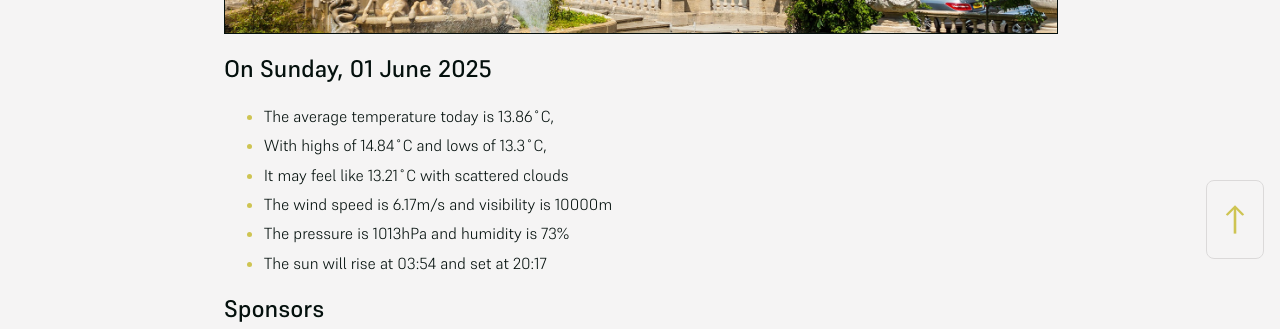
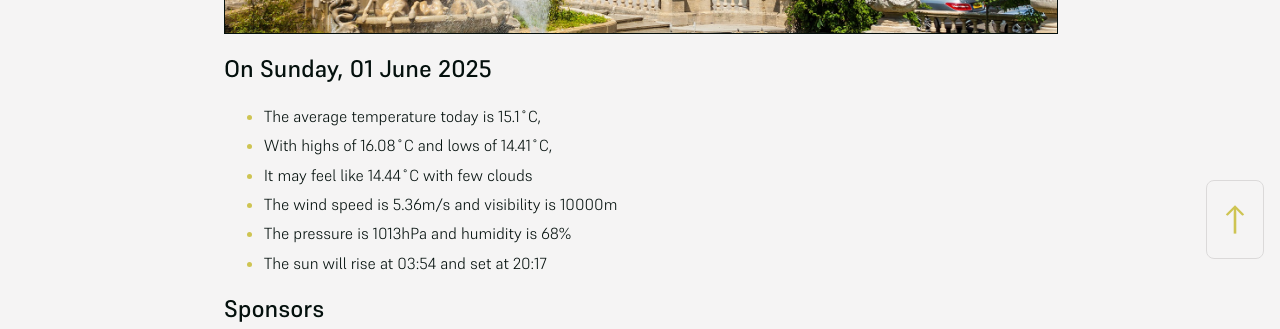
Before and after one commit to mat-0/cheltenham-open-data, a Jekyll site: the page built from index.md, in a window 1280 px wide. Shown: the part 625-954 px from the top of the page. Built offline with Jekyll 4.4.1, drawn with Linux system fonts in a browser that asks for light colours.

Commit message:
Updated 2025-06-01 08:58:21

```diff
--- a/index.md
+++ b/index.md
@@ -10,11 +10,11 @@ seo: Menu
 <!-- weather_marker starts -->
 ## On Sunday, 01 June 2025
 
-- The average temperature today is 13.86˚C,
-- With highs of 14.84˚C and lows of 13.3˚C,
-- It may feel like 13.21˚C with scattered clouds
-- The wind speed is 6.17m/s and visibility is 10000m
-- The pressure is 1013hPa and humidity is 73%
+- The average temperature today is 15.1˚C,
+- With highs of 16.08˚C and lows of 14.41˚C,
+- It may feel like 14.44˚C with few clouds
+- The wind speed is 5.36m/s and visibility is 10000m
+- The pressure is 1013hPa and humidity is 68%
 - The sun will rise at 03:54 and set at 20:17
 
 <!-- weather_marker ends -->
```
Also changed, not shown: _data/flood.json (+5 -27 lines), _pages/fix-my-street.md (+1 -1 lines), _pages/news.md (+9 -9 lines).
